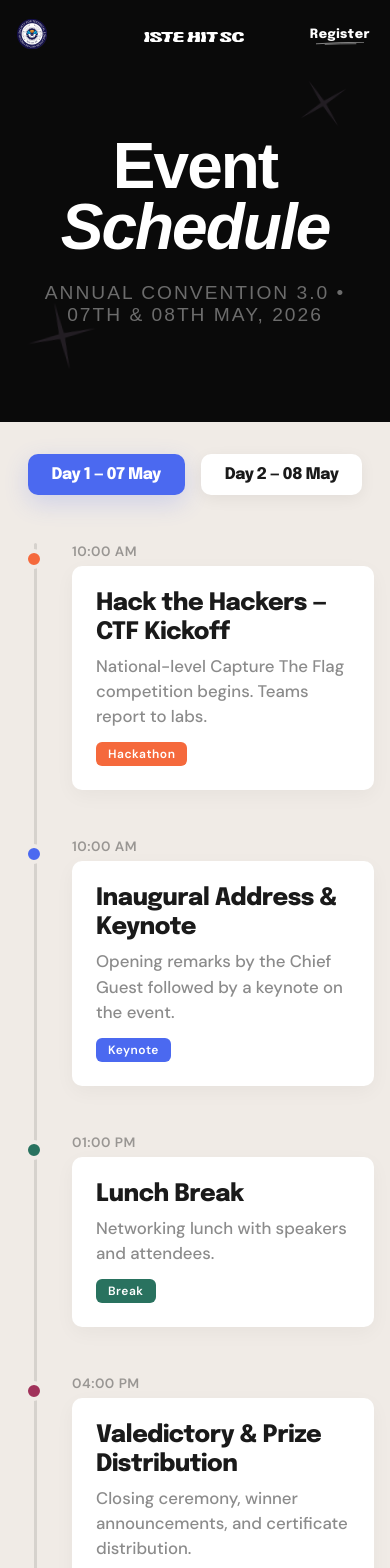
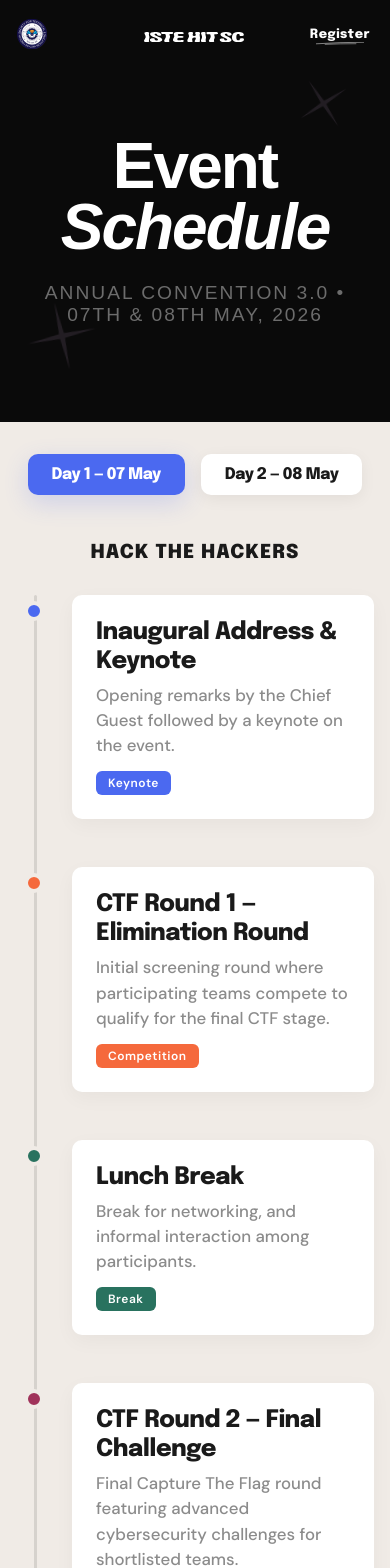
Before and after one commit to AbhiAditya02/AnnualConvention, a Next.js app: page /schedules in a window 390 px wide. Shown: the top 1568 px of the page. Built offline with nearby package versions, Linux system fonts and the light colour scheme.

Commit message:
refactor: restructure schedule data format and add day heading styles

```diff
--- a/app/schedules/page.jsx
+++ b/app/schedules/page.jsx
@@ -10,21 +10,33 @@ import '../styles/schedules.css';
 
 /* ─── Schedule Data ────────────────────────────────────────────────────── */
 const SCHEDULE = {
-    'Day 1 — 07 May': [
-        { time: '10:00 AM', title: 'Hack the Hackers — CTF Kickoff', desc: 'National-level Capture The Flag competition begins. Teams report to labs.', tag: 'Hackathon', color: '' },
-        { time: '10:00 AM', title: 'Inaugural Address & Keynote', desc: 'Opening remarks by the Chief Guest followed by a keynote on the event.', tag: 'Keynote', color: 'blue' },
-        { time: '01:00 PM', title: 'Lunch Break', desc: 'Networking lunch with speakers and attendees.', tag: 'Break', color: 'green' },
-        { time: '04:00 PM', title: 'Valedictory & Prize Distribution', desc: 'Closing ceremony, winner announcements, and certificate distribution.', tag: 'Closing', color: 'maroon' },
-        { time: '05:00 PM', title: 'Vote of Thanks', desc: 'Formal closing by Prof. Priyatosh Jana and the ISTE HIT SC team.', tag: 'Closing', color: 'pink' },
-    ],
-    'Day 2 — 08 May': [
-        { time: '09:00 AM', title: 'Registration', desc: 'On-spot registration and ID distribution.', tag: 'Opening', color: 'green' },
-        { time: '10:00 AM', title: 'Ceremonial Lamp Lighting', desc: 'Traditional inauguration with faculty, chief guests, and student representatives.', tag: 'Ceremony', color: '' },
-        { time: '10:00 AM', title: 'Guest Speaker Session', desc: 'Industry professionals from MN Dastur, IIFON, Google, and SecureT360 share insights.', tag: 'Speakers', color: 'blue' },
-        { time: '01:00 PM', title: 'Lunch & Networking', desc: 'Connect with speakers, mentors, and fellow participants.', tag: 'Break', color: 'green' },
-        { time: '03:00 PM', title: 'Cultural Evening', desc: 'Singing, dancing, recitation, speeches, and one-act plays by students.', tag: 'Culture', color: 'maroon' },
-        { time: '05:00 PM', title: 'Vote of Thanks', desc: 'Formal closing by Prof. Priyatosh Jana and the ISTE HIT SC team.', tag: 'Closing', color: 'pink' },
-    ],
+    'Day 1 — 07 May': {
+        heading: 'Hack The Hackers',
+        events: [
+            { title: 'Inaugural Address & Keynote', desc: 'Opening remarks by the Chief Guest followed by a keynote on the event.', tag: 'Keynote', color: 'blue' },
+            { title: 'CTF Round 1 — Elimination Round', desc: 'Initial screening round where participating teams compete to qualify for the final CTF stage.', tag: 'Competition', color: 'black' },
+            { title: 'Lunch Break', desc: 'Break for networking, and informal interaction among participants.', tag: 'Break', color: 'green' },
+            { title: 'CTF Round 2 — Final Challenge', desc: 'Final Capture The Flag round featuring advanced cybersecurity challenges for shortlisted teams.', tag: 'CTF Finals', color: 'maroon' },
+            { title: 'Winner Announcement & Prize Distribution', desc: 'Announcement of winners followed by prize and certificate distribution.', tag: 'Closing', color: 'pink' },
+        ]
+    },
+
+    'Day 2 — 08 May': {
+        heading: 'Annual Convention 3.0',
+        events: [
+            { title: 'Welcome / Opening Speech', desc: 'Formal inauguration of the convention with an opening address by the organizing committee.', tag: 'Opening', color: 'green' },
+            { title: 'Ceremonial Lamp Lighting', desc: 'Traditional lamp lighting ceremony with guests, faculty members, and industry leaders.', tag: 'Ceremony', color: 'maroon' },
+            { title: 'National Anthem', desc: 'Commencement of the convention with the national anthem.', tag: 'Patriotic', color: 'blue' },
+            { title: 'Convention Website Showcase', desc: 'Presentation and live showcase of the official convention website and its features.', tag: 'Showcase', color: 'blue' },
+            { title: 'Welcome Dance', desc: 'Cultural dance performance to welcome guests and participants.', tag: 'Culture', color: 'pink' },
+            { title: 'ISTE Journey Video', desc: 'A visual presentation highlighting the journey, milestones, and achievements of ISTE.', tag: 'Presentation', color: 'blue' },
+            { title: 'Guest Speeches', desc: 'Addresses and keynote speeches by invited dignitaries, faculty, and industry guests.', tag: 'Speakers', color: 'blue' },
+            { title: 'Quiz Competition', desc: 'Interactive quiz session engaging participants in technical and general knowledge rounds.', tag: 'Activity', color: 'green' },
+            { title: 'Group Song', desc: 'Musical group performance by students as part of the cultural segment.', tag: 'Culture', color: 'maroon' },
+            { title: 'Felicitation of 4th Year Students', desc: 'Recognition and presentation of mementos to outgoing 4th year students.', tag: 'Felicitation', color: 'pink' },
+            { title: 'Vote of Thanks', desc: 'Formal closing address expressing gratitude to guests, participants, and organizers.', tag: 'Closing', color: 'green' }
+        ]
+    }
 };
 
 const DAY_KEYS = Object.keys(SCHEDULE);
@@ -67,11 +79,13 @@ export default function SchedulesPage() {
 
                 {/* ═══ Timeline ═══ */}
                 <section className="sched-timeline">
+                    <h2 className="sched-day-heading">
+                        {SCHEDULE[DAY_KEYS[activeDay]].heading}
+                    </h2>
                     <div className="sched-timeline__inner">
-                        {SCHEDULE[DAY_KEYS[activeDay]].map((event, i) => (
+                        {SCHEDULE[DAY_KEYS[activeDay]].events.map((event, i) => (
                             <div key={i} className={`sched-event ${event.color ? `sched-event--${event.color}` : ''}`}>
                                 <div className="sched-event__dot" />
-                                <span className="sched-event__time">{event.time}</span>
                                 <div className="sched-event__card">
                                     <h3 className="sched-event__title">{event.title}</h3>
                                     <p className="sched-event__desc">{event.desc}</p>
--- a/app/styles/schedules.css
+++ b/app/styles/schedules.css
@@ -309,6 +309,29 @@
     flex-shrink: 0;
 }
 
+.sched-day-heading {
+    text-align: center;
+    font-size: 2.5rem;
+    font-weight: 900;
+    margin-bottom: 3rem;
+    text-transform: uppercase;
+    letter-spacing: 2px;
+}
+
+@media (max-width: 768px) {
+    .sched-day-heading {
+        letter-spacing: 1px;
+        margin-bottom: 2rem;
+    }
+}
+
+@media (max-width: 480px) {
+    .sched-day-heading {
+        font-size: 1.2rem;
+        padding: 0 0.5rem;
+    }
+}
+
 /* ─── Responsive ─────────────────────────────────────────────────────────── */
 @media (max-width: 768px) {
     .sched-hero {
```
